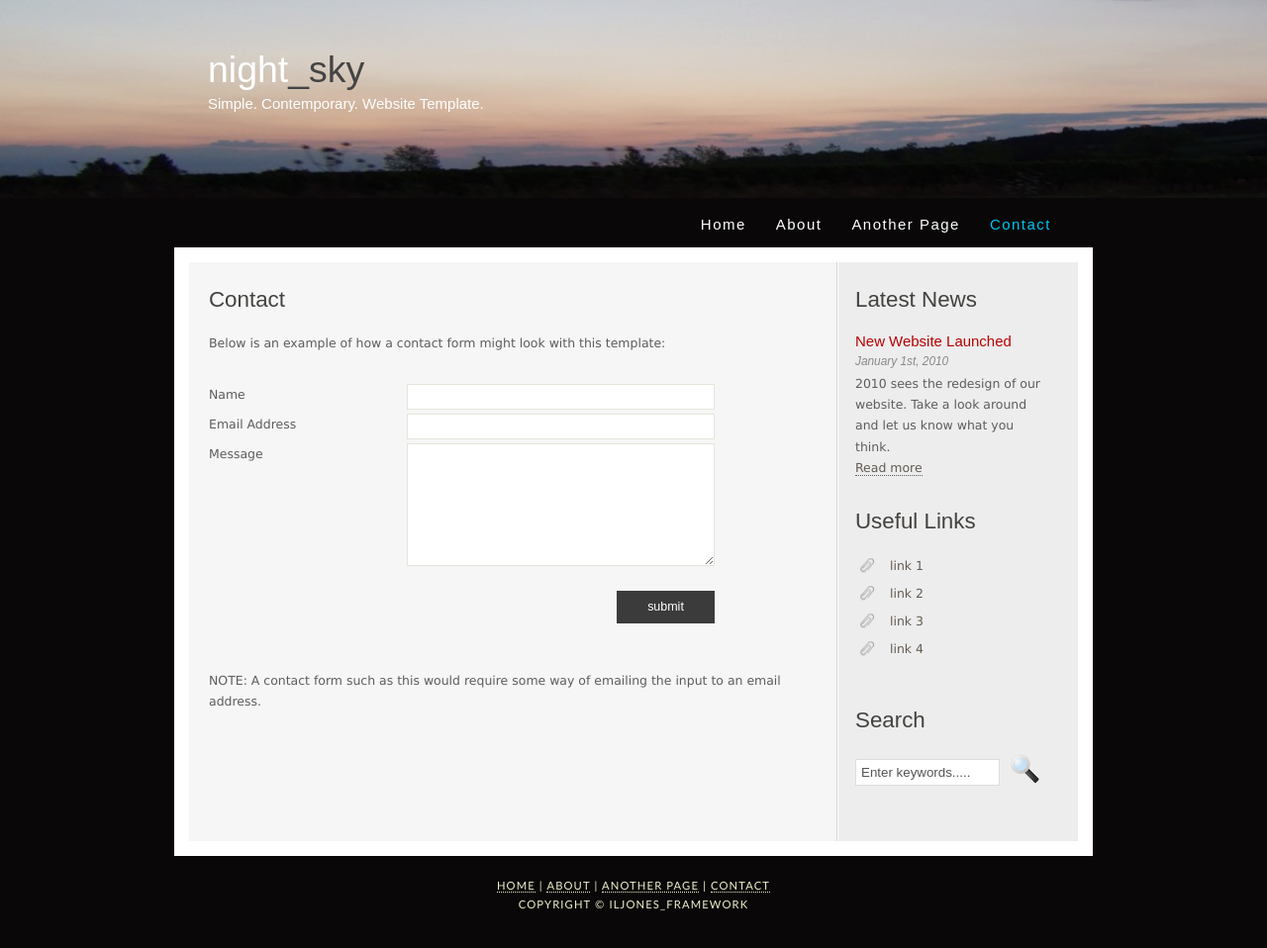
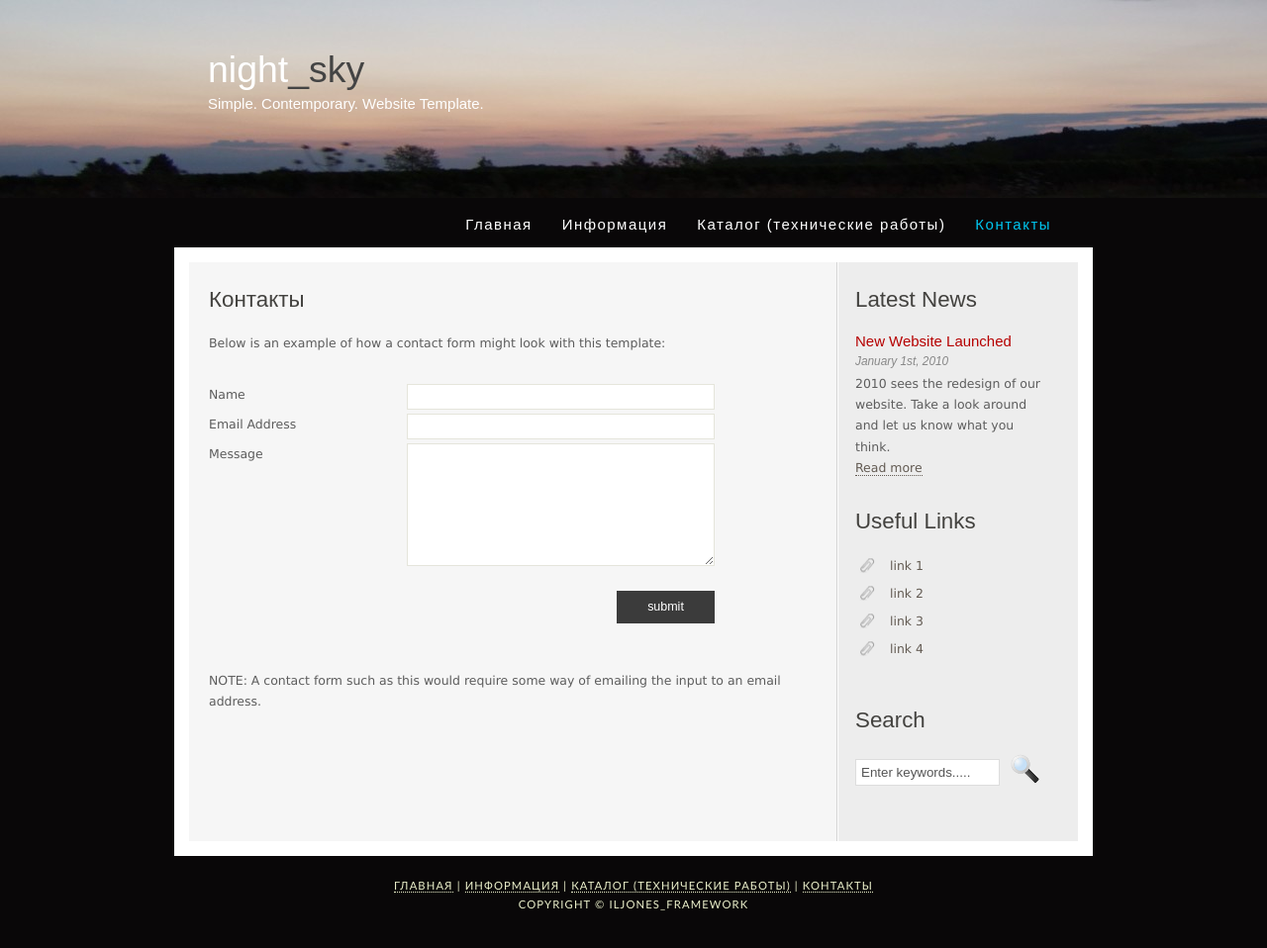
Before and after one commit to ZaytsevIlia/Architecture-and-design-patterns-in-Python, a Python web app: template templates/contact.html in a window 1280 px wide. Shown: the whole page at 99% size. Run offline with Jinja, Linux system fonts and the light colour scheme; the template is opened without the code that fills it, so the values that code supplies are empty.

Commit message:
lesson_2 homework upd3

```diff
--- a/iljones_framework/main.py
+++ b/iljones_framework/main.py
@@ -4,7 +4,7 @@ from framework_requests import PostRequests, GetRequests
 
 class PageNotFound404:
     def __call__(self, request):
-        return '404', '404 PAGE Not Found'
+        return '404 404', '404 PAGE Not Found'
 
 
 class Framework:
@@ -59,7 +59,7 @@ class Framework:
     def decode_value(data):
         new_data = {}
         for k, v in data.items():
-            val = bytes(v.replace('%', '=').replace("+", " "), 'UTF-8')
-            val_decode_str = decodestring(val).decode('UTF-8')
+            val = bytes(v.replace('%', '=').replace('+', ' '), 'utf-8')
+            val_decode_str = decodestring(val).decode('utf-8')
             new_data[k] = val_decode_str
         return new_data
--- a/templates/contact.html
+++ b/templates/contact.html
@@ -2,10 +2,10 @@
 <html>
 
 <head>
-  <title>night_sky - contact us</title>
+  <title>night_sky - Контакты</title>
   <meta name="description" content="website description" />
   <meta name="keywords" content="website keywords, website keywords" />
-  <meta http-equiv="content-type" content="text/html; charset=windows-1252" />
+  <meta http-equiv="content-type" content="text/html; charset=utf-8" />
   <link rel="stylesheet" type="text/css" href="style/style.css" />
 </head>
 
@@ -22,10 +22,10 @@
       <div id="menubar">
         <ul id="menu">
           <!-- put class="selected" in the li tag for the selected page - to highlight which page you're on -->
-          <li><a href="/">Home</a></li>
-          <li><a href="about">About</a></li>
-          <li><a href="another_page">Another Page</a></li>
-          <li class="selected"><a href="contact">Contact</a></li>
+          <li><a href="/">Главная</a></li>
+          <li><a href="about">Информация</a></li>
+          <li><a href="another_page">Каталог (технические работы)</a></li>
+          <li class="selected"><a href="contact">Контакты</a></li>
         </ul>
       </div>
     </div>
@@ -51,7 +51,7 @@
         </form>
       </div>
       <div id="content">
-        <h1>Contact</h1>
+        <h1>Контакты</h1>
         <p>Below is an example of how a contact form might look with this template:</p>
         <form action="#" method="post">
           <div class="form_settings">
@@ -65,7 +65,7 @@
       </div>
     </div>
     <div id="footer">
-      <p><a href="/">Home</a> | <a href="about">About</a> | <a href="another_page">Another Page</a> | <a href="contact">Contact</a></p>
+      <p><a href="/">Главная</a> | <a href="about">Информация</a> | <a href="another_page">Каталог (технические работы)</a> | <a href="contact">Контакты</a></p>
       <p>Copyright &copy; iljones_framework </p>
     </div>
   </div>
```
Also changed, not shown: templates/about.html (+8 -8 lines), templates/another_page.html (+8 -8 lines), templates/index.html (+7 -7 lines).
